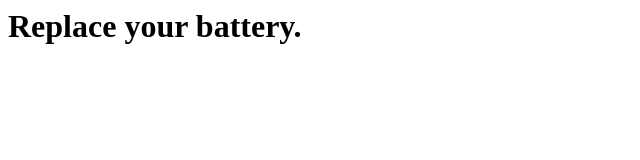
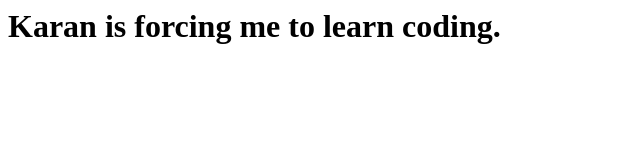
Before and after one commit to karankurani/karankurani.github.io, a plain HTML site: page index.html in a window 1280 px wide. Shown: the whole page, without its empty margins (0-640 px from the left). Drawn offline with Linux system fonts and the light colour scheme.

Commit message:
Update index.html

```diff
--- a/index.html
+++ b/index.html
@@ -1,6 +1,6 @@
 <html>
     <head></head>
     <body>
-        <h1>Replace your battery.</h1>
+        <h1>Karan is forcing me to learn coding.</h1>
     </body>
 </html>
```
